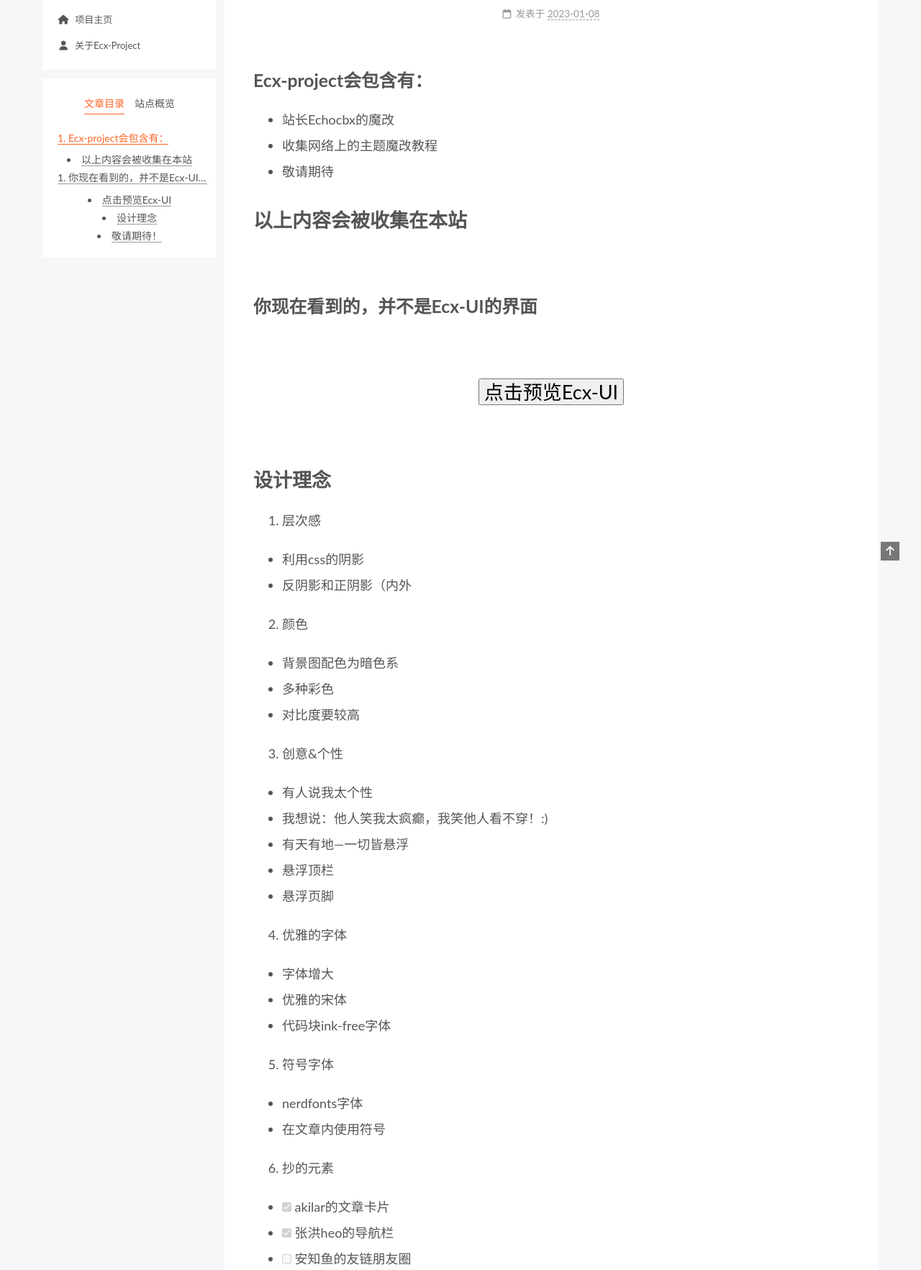
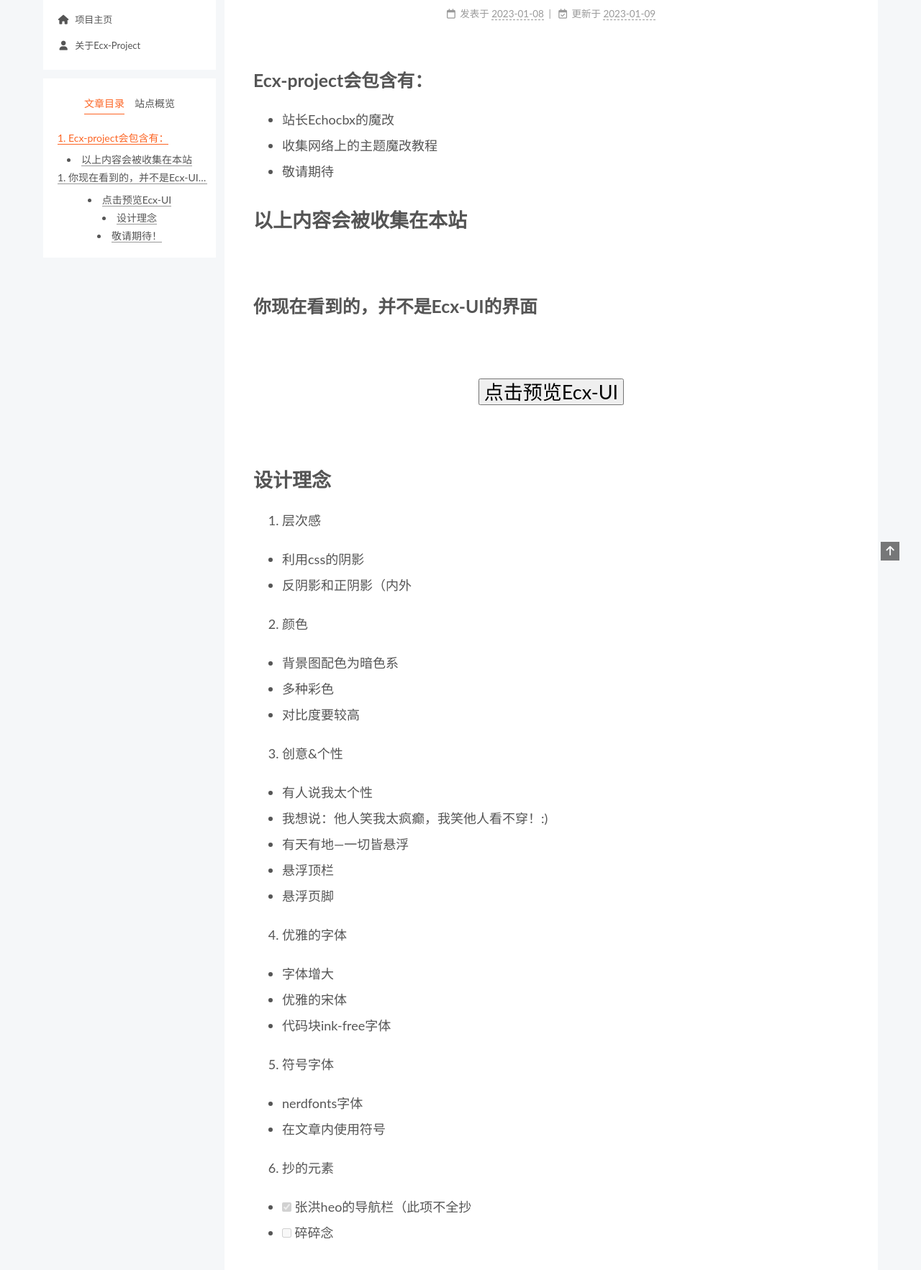
Before and after one commit to Ezgx/Ecxproject, a plain HTML site: page posts/16107/index.html in a window 1280 px wide. Shown: the part 121-1886 px from the top of the page at 72% size. Drawn offline with nearby package versions, Linux system fonts and the light colour scheme.

Commit message:
Site updated: 2023-01-09 15:16:46

```diff
--- a/posts/16107/index.html
+++ b/posts/16107/index.html
@@ -27,7 +27,7 @@
 <meta property="og:description" content="Ecx-project会包含有： 站长Echocbx的魔改 收集网络上的主题魔改教程 敬请期待  以上内容会被收集在本站  你现在看到的，并不是Ecx-UI的界面 点击预览Ecx-UI   设计理念 层次感   利用css的阴影 反阴影和正阴影（内外   颜色   背景图配色为暗色系 多种彩色 对比度要较高   创意&amp;个性   有人说我太个性 我想说：他人笑我太疯癫，我笑他人看不穿！:)">
 <meta property="og:locale" content="zh_CN">
 <meta property="article:published_time" content="2023-01-07T16:47:37.383Z">
-<meta property="article:modified_time" content="2023-01-08T01:43:24.979Z">
+<meta property="article:modified_time" content="2023-01-09T07:15:32.715Z">
 <meta property="article:author" content="Echocbx">
 <meta name="twitter:card" content="summary">
 
@@ -184,8 +184,14 @@
       </span>
       <span class="post-meta-item-text">发表于</span>
 
-
-      <time title="创建时间：2023-01-08 00:47:37 / 修改时间：09:43:24" itemprop="dateCreated datePublished" datetime="2023-01-08T00:47:37+08:00">2023-01-08</time>
+      <time title="创建时间：2023-01-08 00:47:37" itemprop="dateCreated datePublished" datetime="2023-01-08T00:47:37+08:00">2023-01-08</time>
+    </span>
+    <span class="post-meta-item">
+      <span class="post-meta-item-icon">
+        <i class="far fa-calendar-check"></i>
+      </span>
+      <span class="post-meta-item-text">更新于</span>
+      <time title="修改时间：2023-01-09 15:15:32" itemprop="dateModified" datetime="2023-01-09T15:15:32+08:00">2023-01-09</time>
     </span>
 
 
@@ -253,9 +259,8 @@
 <li>抄的元素</li>
 </ol>
 <ul>
-<li><input checked="" disabled="" type="checkbox"> akilar的文章卡片  </li>
-<li><input checked="" disabled="" type="checkbox"> 张洪heo的导航栏 </li>
-<li><input disabled="" type="checkbox"> 安知鱼的友链朋友圈</li>
+<li><input checked="" disabled="" type="checkbox"> 张洪heo的导航栏（此项不全抄</li>
+<li><input disabled="" type="checkbox"> 碎碎念</li>
 </ul>
 <h1 id="敬请期待！"><a href="#敬请期待！" class="headerlink" title="敬请期待！"></a>敬请期待！</h1>
     </div>
```
Also changed, not shown: index.html (+10 -5 lines).
